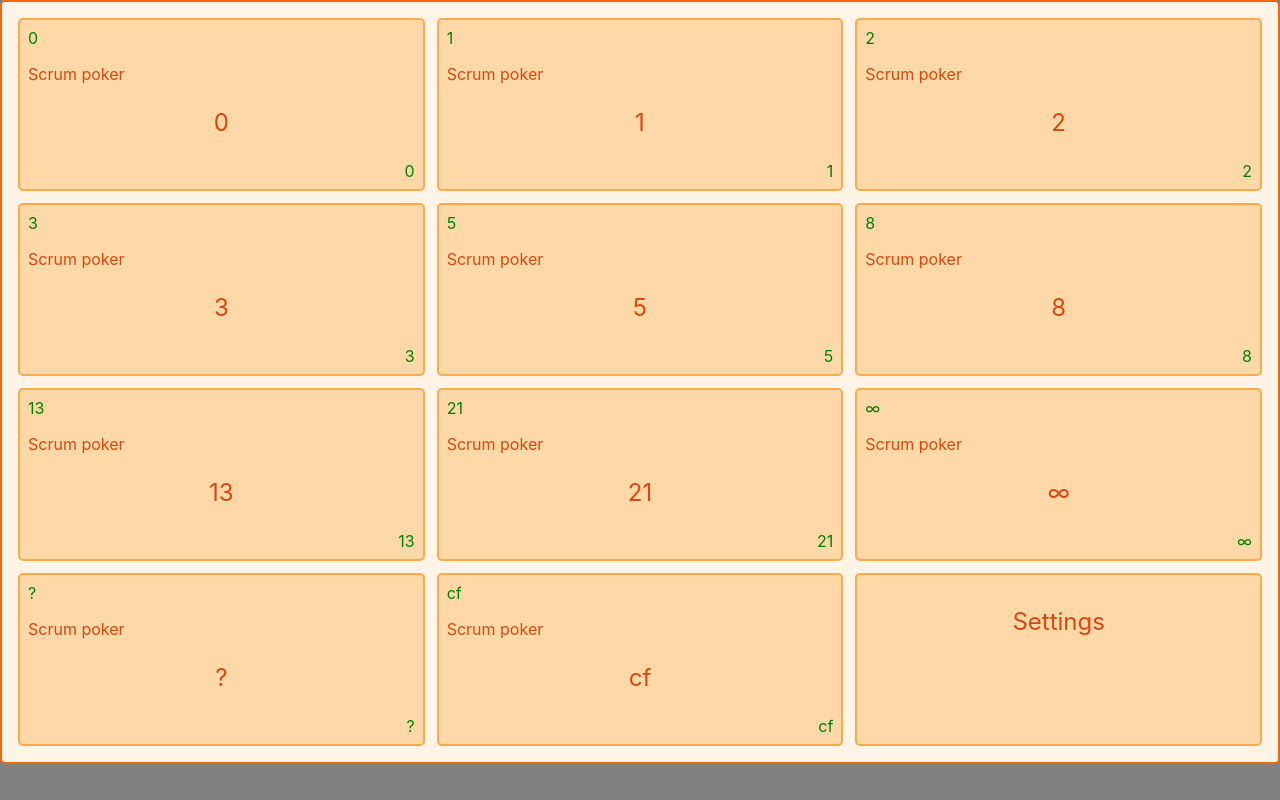
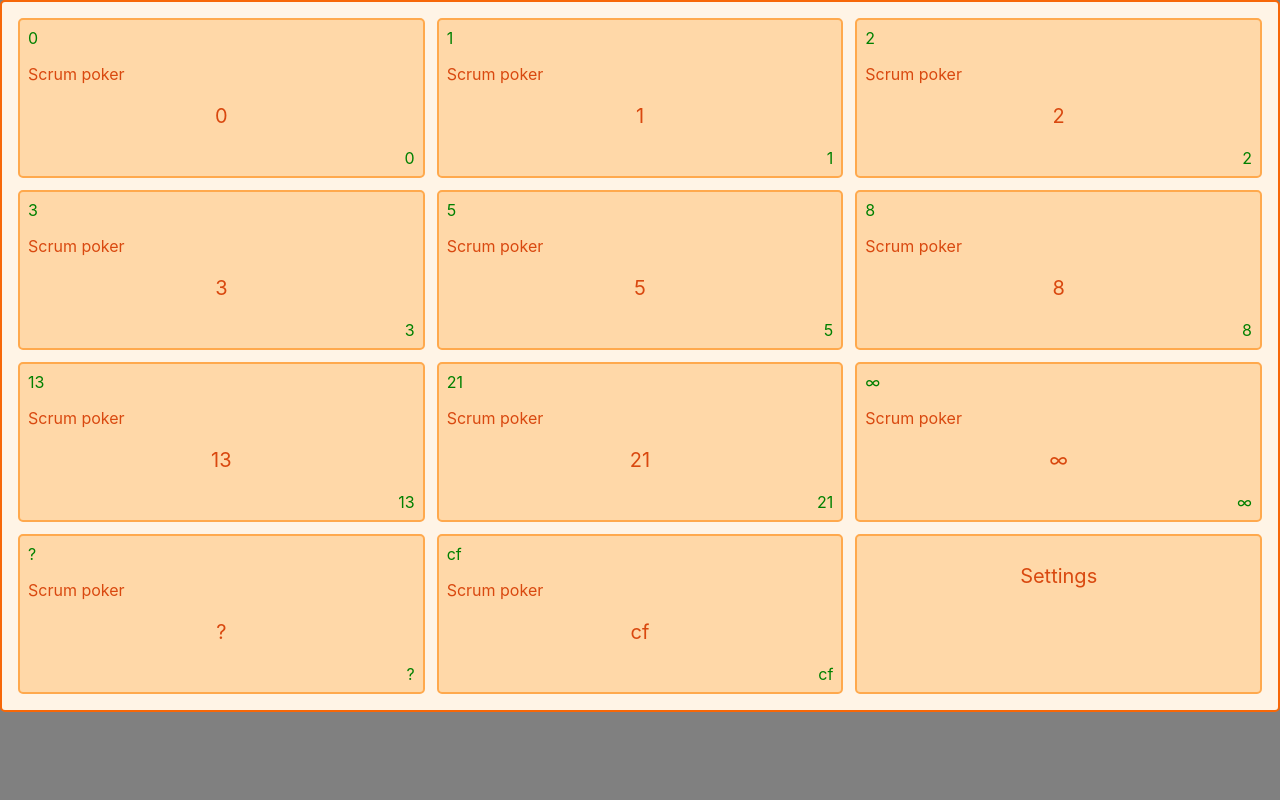
Before and after one commit to ematesanz/scrum-poker, a React (Create React App) app: page / in a window 1280 px wide. Built offline with nearby package versions, Linux system fonts and the light colour scheme.

Commit message:
typescript and css improved

```diff
--- a/src/Card/Card.scss
+++ b/src/Card/Card.scss
@@ -7,9 +7,22 @@
 		color: green;
 		float: right;
 	}
+}
 
-	.card__name{
-		text-align: center;
-		font-size: 24px;
-	}
+.card--is-open {
+	position: absolute;
+	width: 100%;
+	height: 100%;
 }
+
+.card__name {
+	text-align: center;
+	font-size: 20px;
+}
+
+.card_close {
+	position: absolute;
+	top: 10px;
+	right: 10px;
+	font-size: 3em;
+}
--- a/src/Card/index.tsx
+++ b/src/Card/index.tsx
@@ -6,22 +6,48 @@ import './Card.scss';
 interface CardProps {
   id: number,
   name: string,
-  onClick: Function
 }
 
-const Card = (props: CardProps) => {
+interface CardState {
+  isOpen: boolean
+}
 
-  const { id, name, onClick } = props;
+class Card extends Component<CardProps, CardState> {
+  state = {
+    isOpen: false,
+  }
+
+  openCard = () => {
+    const { isOpen } = this.state
+    if (isOpen === false) this.setState({ isOpen: true });
+  }
+
+
+  closeCard = () => {
+    const { isOpen } = this.state
+    this.setState({ isOpen: !isOpen });
+  }
+
+  render () {
+    const { id, name } = this.props
+    const { isOpen } = this.state
+    let className = 'card'
+    let closeBtn
+    if (isOpen) {
+      className = `${className} ${className}--is-open`
+      closeBtn = `${<span>X</span>}`
+    }
 
     return (
-    <article className="card" onClick={()=>{onClick(id)}}>
+      <article className={className} onClick={this.openCard}>
         <span className="card--left"> { name } </span>
         <p>Scrum poker</p>
         <p className="card__name"> {name} </p>
         <span className="card--right"> { name } </span>
+        { isOpen && <span className="card__close" onClick={this.closeCard}>X</span> }
       </article>
     )
-
+  }
 }
 
 export default Card;
--- a/src/Cards/Cards.scss
+++ b/src/Cards/Cards.scss
@@ -9,7 +9,7 @@
     background-color: #fff4e6;
     grid-auto-rows: minmax(100px, auto);
     padding: 1em;
-
+    position: relative;
 }
 
 .wrapper > article {
--- a/src/Cards/index.tsx
+++ b/src/Cards/index.tsx
@@ -2,7 +2,6 @@ import React, { Component } from 'react';
 
 import Card from '../Card'
 import Settings from '../Settings'
-import PopUp from '../PopUp'
 import './Cards.scss';
 
 interface CardsProps {
@@ -10,19 +9,13 @@ interface CardsProps {
 }
 
 interface CardsState {
-  showPopup: boolean,
   id: number
 }
 
 class Cards extends Component<CardsProps, CardsState> {
   state = {
-    showPopup: false,
     id: 0
   }
-
-  showCard = (id: number) => this.setState({ showPopup: true, id });
-
-  togglePopup = () => this.setState({ showPopup: !this.state.showPopup });
 
   render () {
     const { cards } = this.props;
@@ -30,10 +23,8 @@ class Cards extends Component<CardsProps, CardsState> {
     const hasCountDown = true;
     return (
       <section className="wrapper">
-        { cards.map((card, idx) => <Card key={idx} id={idx} name={card} onClick={this.showCard} />) }
+        { cards.map((card, idx) => <Card key={idx} id={idx} name={card} />) }
         <Settings/>
-
-        { this.state.showPopup && <PopUp text={cards[id]} hasCountDown={hasCountDown} closePopup={this.togglePopup} /> }
       </section>
     )
   }
```
Lines whose indentation alone changed are shown as unchanged.
